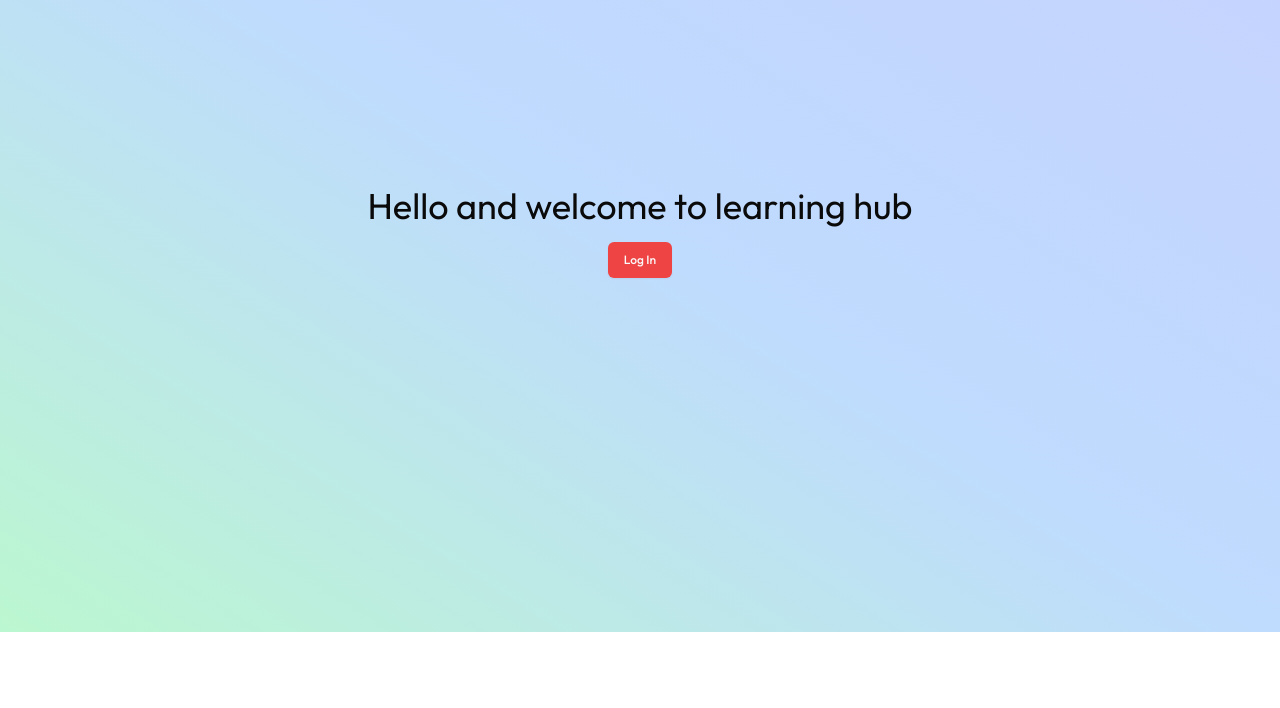
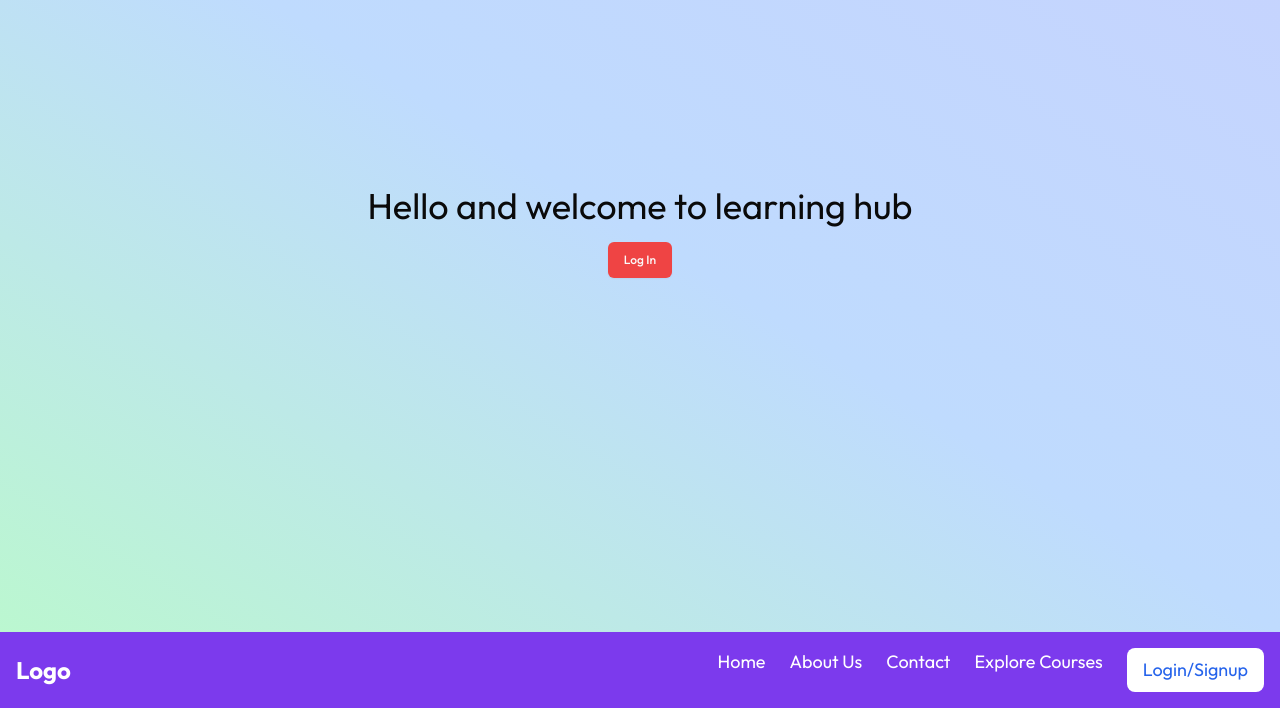
Before and after one commit to Vivek-736/AI-learning-hub, a Next.js app: page / in a window 1280 px wide. Shown: the part 168-876 px from the top of the page. Before the commit the page ends 800 px from the top, so only its background shows below. Built offline with nearby package versions, Linux system fonts and the light colour scheme; no server answers.

Commit message:
done with the database connecivity of courses to the neon db

```diff
--- /dev/null
+++ b/app/api/courses/route.ts
@@ -0,0 +1,14 @@
+import { db } from "@/configs/db";
+import { STUDY_MATERIAL_TABLE } from "@/configs/schema";
+import { NextResponse } from "next/server";
+import { eq } from "drizzle-orm";
+
+export async function POST(req: Request) {
+  const { createdBy } = await req.json();
+
+  const result = await db.select().from(STUDY_MATERIAL_TABLE).where(eq(STUDY_MATERIAL_TABLE.createdBy, createdBy));
+
+
+
+  return NextResponse.json({result: result});
+}
--- /dev/null
+++ b/app/api/generate-course-outline/route.ts
@@ -0,0 +1,36 @@
+import { courseOutline } from "@/configs/AIModel";
+import { db } from "@/configs/db";
+import { STUDY_MATERIAL_TABLE } from "@/configs/schema";
+import { NextResponse } from "next/server";
+
+export async function POST(req: Request) {
+  const { courseId, topic, courseType, difficultyLevel, createdBy } = await req.json();
+
+  const PROMPT =
+    "Generate a study material for " +
+    topic +
+    " for " +
+    courseType +
+    " and level of difficulty will be " +
+    difficultyLevel +
+    " with summary of course, List of Chapters along with summary for each chapter, Topic list in each chapter in JSON format";
+
+  const aiRes = await courseOutline.sendMessage(PROMPT);
+  const aiResult = JSON.parse(aiRes.response.text());
+
+  const dbResult = await db
+    .insert(STUDY_MATERIAL_TABLE)
+    .values({
+      courseId: courseId,
+      courseType: courseType,
+      createdBy: createdBy,
+      topic: topic,
+      courseLayout: aiResult,
+    })
+    // eslint-disable-next-line @typescript-eslint/no-explicit-any
+    .returning({ res: STUDY_MATERIAL_TABLE } as any);
+
+  console.log(dbResult);
+
+  return NextResponse.json({ result: dbResult[0] });
+}
--- a/app/create/page.tsx
+++ b/app/create/page.tsx
@@ -2,14 +2,23 @@
 import SelectCards from "@/components/inputField/SelectCards";
 import TopicInput from "@/components/inputField/TopicInput";
 import { Button } from "@/components/ui/button";
+import { useUser } from "@clerk/nextjs";
+import axios from "axios";
+import { uuid } from "drizzle-orm/pg-core";
+import { Loader } from "lucide-react";
+import { useRouter } from "next/navigation";
 import React, { useState, useEffect } from "react";
 
 const Create = () => {
   const [step, setStep] = useState(0);
   const [formData, setFormData] = useState<FormData>({});
+  const [loading, setLoading] = useState(false);
+  const router = useRouter();
+
+  const { user } = useUser();
 
   interface FormData {
-    studyType?: string;
+    courseType?: string;
     topic?: string;
     difficultyLevel?: string;
   }
@@ -25,6 +34,19 @@ const Create = () => {
     }));
   };
 
+  const GenerateCourseOutline = async () => {
+    const courseId = uuid();
+    setLoading(true);
+    const result = await axios.post("/api/generate-course-outline", {
+      courseId: courseId,
+      ...formData,
+      createdBy: user?.primaryEmailAddress?.emailAddress,
+    });
+    setLoading(false);
+    router.replace("/dashboard")
+    console.log(result);
+  };
+
   return (
     <div className="flex flex-col items-center p-5 md:px-24 lg:px-36 mt-20">
       <h2 className="font-bold text-3xl text-sky-500">
@@ -36,7 +58,7 @@ const Create = () => {
       <div className="mt-10">
         {step === 0 ? (
           <SelectCards
-            SelectedStudyType={(value) => handleUserInput("studyType", value)}
+            SelectedStudyType={(value) => handleUserInput("courseType", value)}
           />
         ) : (
           <TopicInput
@@ -58,7 +80,7 @@ const Create = () => {
         {step === 0 ? (
           <Button onClick={() => setStep(step + 1)}>Next</Button>
         ) : (
-          <Button>Generate</Button>
+          <Button onClick={GenerateCourseOutline} disabled={loading}>{loading ? <Loader className="animate-spin" /> : "Generate"}</Button>
         )}
       </div>
     </div>
--- a/app/page.tsx
+++ b/app/page.tsx
@@ -2,17 +2,23 @@
 import { Button } from "@/components/ui/button";
 import { UserButton } from "@clerk/nextjs";
 import { redirect } from "next/navigation";
+import Navbar from "@/components/home/Navbar";
 
 export default function Home() {
   return (
     <>
       <div className="flex bg-gradient-to-tr from-green-200 via-blue-200 h-screen to-indigo-200 items-center justify-center flex-col gap-y-4">
         <h1 className="text-4xl">Hello and welcome to learning hub</h1>
-        <Button variant={"destructive"} className="text-xs p-4" onClick={() => redirect("/sign-in")}>
+        <Button
+          variant={"destructive"}
+          className="text-xs p-4"
+          onClick={() => redirect("/sign-in")}
+        >
           Log In
         </Button>
         <UserButton />
       </div>
+      <Navbar />
     </>
   );
 }
--- /dev/null
+++ b/components/dashboard/CourseCard.tsx
@@ -0,0 +1,15 @@
+import React from "react";
+
+const CourseCard = () => {
+    const GetCourseCard = () => {
+
+    };
+
+    return (
+        <div>
+            CourseCard
+        </div>
+    )
+};
+
+export default CourseCard;
--- /dev/null
+++ b/components/home/Navbar.tsx
@@ -0,0 +1,37 @@
+import { useState } from "react";
+
+const Navbar = () => {
+    const [isOpen, setIsOpen] = useState(false);
+
+    return (
+        <nav className="bg-violet-600 p-4 shadow-md">
+            <div className="container mx-auto flex justify-between items-center">
+                <div className="text-white text-2xl font-bold">Logo</div>
+                <div className="hidden md:flex space-x-6 text-white text-lg">
+                    <a href="#" className="hover:">Home</a>
+                    <a href="#" className="hover:">About Us</a>
+                    <a href="#" className="hover:">Contact</a>
+                    <a href="#" className="hover:">Explore Courses</a>
+                    <a href="#" className="bg-white text-blue-600 px-4 py-2 rounded-lg hover:bg-gray-200">Login/Signup</a>
+                </div>
+                <button
+                    onClick={() => setIsOpen(!isOpen)}
+                    className="md:hidden text-white focus:outline-none text-2xl"
+                >
+                    &#9776;
+                </button>
+            </div>
+            {isOpen && (
+                <div className="md:hidden flex flex-col space-y-4 p-4 bg-blue-700 text-white text-lg">
+                    <a href="#" className="hover:">Home</a>
+                    <a href="#" className="hover:">About Us</a>
+                    <a href="#" className="hover:">Contact</a>
+                    <a href="#" className="hover:">Explore Courses</a>
+                    <a href="#" className="bg-white text-blue-600 px-4 py-2 rounded-lg hover:bg-gray-200">Login/Signup</a>
+                </div>
+            )}
+        </nav>
+    );
+};
+
+export default Navbar;
```
Also changed, not shown: configs/AIModel.ts (line endings or trailing spaces).
